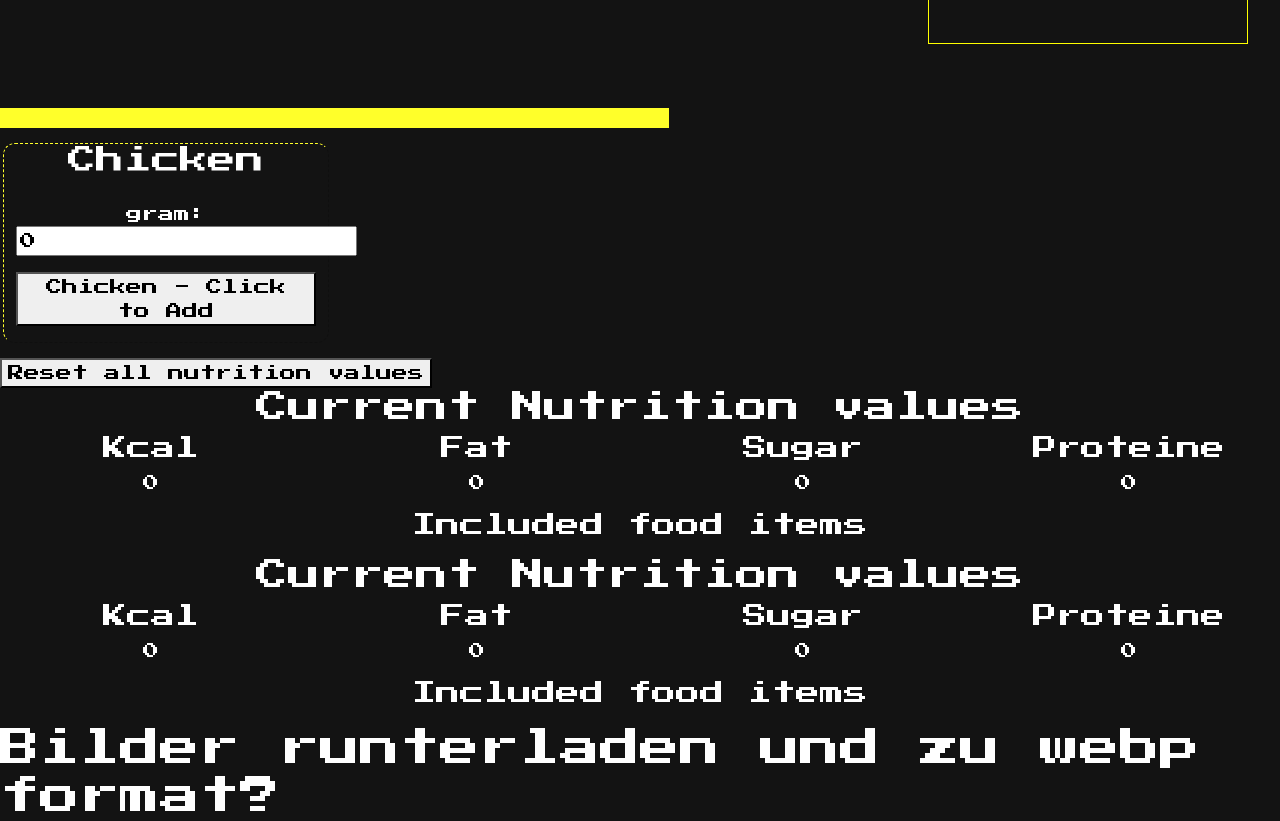
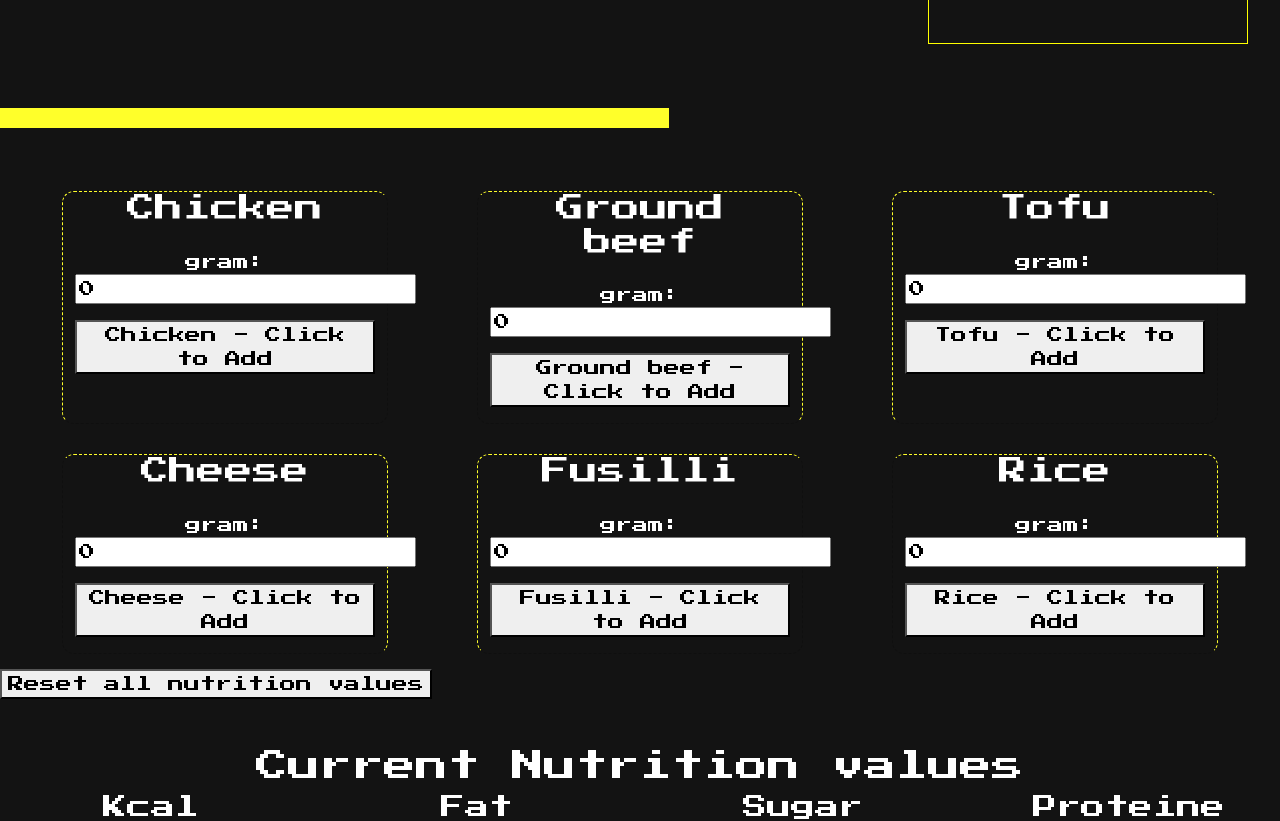
Before and after one commit to Matthes-Baer/NutritionCalculator, a Vue app: page / in a window 1280 px wide. Shown: the part 480-1301 px from the top of the page. Built offline with nearby package versions, Linux system fonts and the light colour scheme.

Commit message:
feat: Worked on items and stylings

```diff
--- a/index.html
+++ b/index.html
@@ -4,11 +4,19 @@
     <meta charset="UTF-8" />
     <link rel="icon" href="/favicon.ico" />
     <!-- CSS only -->
+
+    <!-- Bootstrap -->
     <link
       href="https://cdn.jsdelivr.net/npm/bootstrap@5.2.3/dist/css/bootstrap.min.css"
       rel="stylesheet"
       integrity="sha384-rbsA2VBKQhggwzxH7pPCaAqO46MgnOM80zW1RWuH61DGLwZJEdK2Kadq2F9CUG65"
       crossorigin="anonymous"
+    />
+
+    <!-- Font Awesome -->
+    <link
+      rel="stylesheet"
+      href="https://cdnjs.cloudflare.com/ajax/libs/font-awesome/6.2.1/css/all.min.css"
     />
     <meta name="viewport" content="width=device-width, initial-scale=1.0" />
     <title>Vite App</title>
--- a/package.json
+++ b/package.json
@@ -14,6 +14,9 @@
     "lint": "eslint . --ext .vue,.js,.jsx,.cjs,.mjs,.ts,.tsx,.cts,.mts --fix --ignore-path .gitignore"
   },
   "dependencies": {
+    "@fortawesome/fontawesome-svg-core": "^6.2.1",
+    "@fortawesome/free-solid-svg-icons": "^6.2.1",
+    "@fortawesome/vue-fontawesome": "^3.0.2",
     "bootstrap-vue": "^2.23.1",
     "vue": "^3.2.45",
     "vue-router": "^4.1.6"
--- a/src/App.vue
+++ b/src/App.vue
@@ -25,5 +25,6 @@ body {
   background-color: rgb(19, 19, 19);
   color: white;
   font-family: "PressStart2P", Arial, Helvetica, sans-serif;
+  overflow-x: hidden;
 }
 </style>
--- /dev/null
+++ b/src/components/nutrition/CustomAdd.vue
@@ -0,0 +1 @@
+Eine Custom Add Funktion hinzufügen für ein Lebensmittel der eigenen Wahl
--- a/src/components/nutrition/NutritionOverview.vue
+++ b/src/components/nutrition/NutritionOverview.vue
@@ -2,7 +2,6 @@
 import { nutritionStore } from "../../store/store";
 import items from "../../data/items";
 import SingleItem from "./SingleItem.vue";
-import NutritionResult from "./NutritionResult.vue";
 
 export default {
   data() {
@@ -14,7 +13,6 @@ export default {
   props: [],
   components: {
     SingleItem,
-    NutritionResult,
   },
   methods: {},
   mounted() {},
@@ -23,7 +21,7 @@ export default {
 
 <template>
   <!-- <div v-for="item in items" :key="item.id">{{ item.name }}</div> -->
-  <div class="row text-center">
+  <div class="row justify-content-evenly text-center mt-5">
     <!-- To loop through data with a component the loop has to be integrated in the component while the items within the loop have to be integrated as props in the respective component - v-bind: is identical to : -->
     <SingleItem
       v-for="item in nutritionStore.itemsData"
@@ -45,5 +43,4 @@ export default {
     <h3>Es sollte von Kommazahlen abgewichen werden.</h3>
     <h3>Card-Design erstellen (background colors)</h3>
   </div> -->
-  <NutritionResult />
 </template>
--- a/src/components/nutrition/NutritionResult.vue
+++ b/src/components/nutrition/NutritionResult.vue
@@ -11,7 +11,7 @@ export default {
 </script>
 
 <template>
-  <div class="row text-center">
+  <div class="row text-center mt-5">
     <h2 class="col-md-12">Current Nutrition values</h2>
     <div class="col-md-3">
       <h4>Kcal</h4>
--- a/src/data/items.ts
+++ b/src/data/items.ts
@@ -1,5 +1,6 @@
 import type { nutritionData } from "@/utils/interfaces-types";
 
+//? used YAZIO -> https://www.yazio.com/de
 const DATA: nutritionData[] = [
   {
     id: 1,
@@ -7,6 +8,36 @@ const DATA: nutritionData[] = [
     values: { kcal: 190, fat: 7.4, carbs: 0, protein: 28.9 },
     info: "No skin",
   },
+  {
+    id: 2,
+    name: "Ground beef",
+    values: { kcal: 273, fat: 18.2, carbs: 0, protein: 25.4 },
+    info: "",
+  },
+  {
+    id: 3,
+    name: "Tofu",
+    values: { kcal: 127, fat: 5.6, carbs: 2.8, protein: 15.5 },
+    info: "",
+  },
+  {
+    id: 4,
+    name: "Cheese",
+    values: { kcal: 127, fat: 5.6, carbs: 2.8, protein: 15.5 },
+    info: "From the goat",
+  },
+  {
+    id: 5,
+    name: "Fusilli",
+    values: { kcal: 162, fat: 0.6, carbs: 32.6, protein: 5.2 },
+    info: "Type of pasta",
+  },
+  {
+    id: 6,
+    name: "Rice",
+    values: { kcal: 169, fat: 1.5, carbs: 32.0, protein: 3.0 },
+    info: "Long grain",
+  },
 ];
 
 export default DATA;
```
Also changed, not shown: src/components/ui/CustomButton.vue (+11 -0 lines), 1 other file (tests, documents, lock files or other folders).
